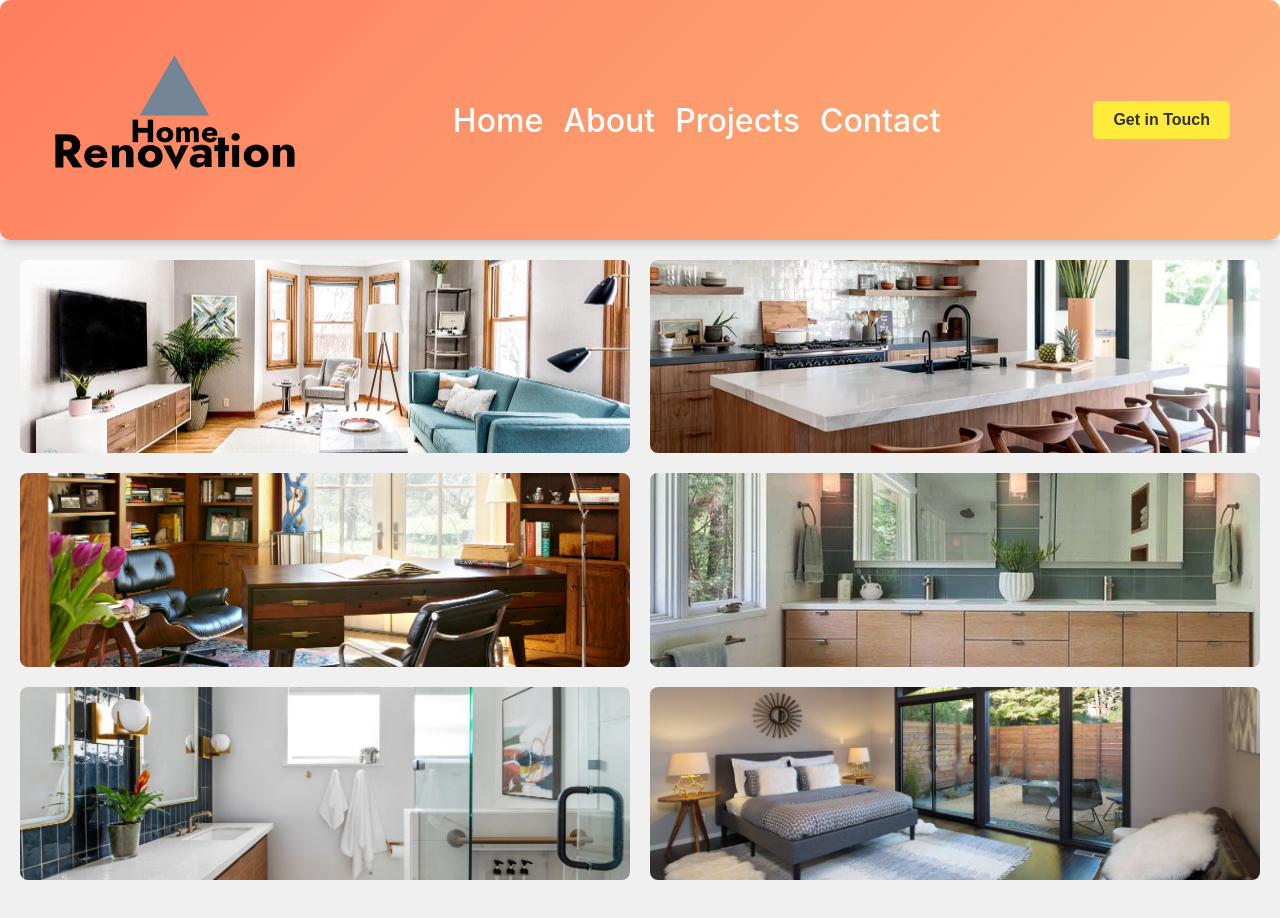
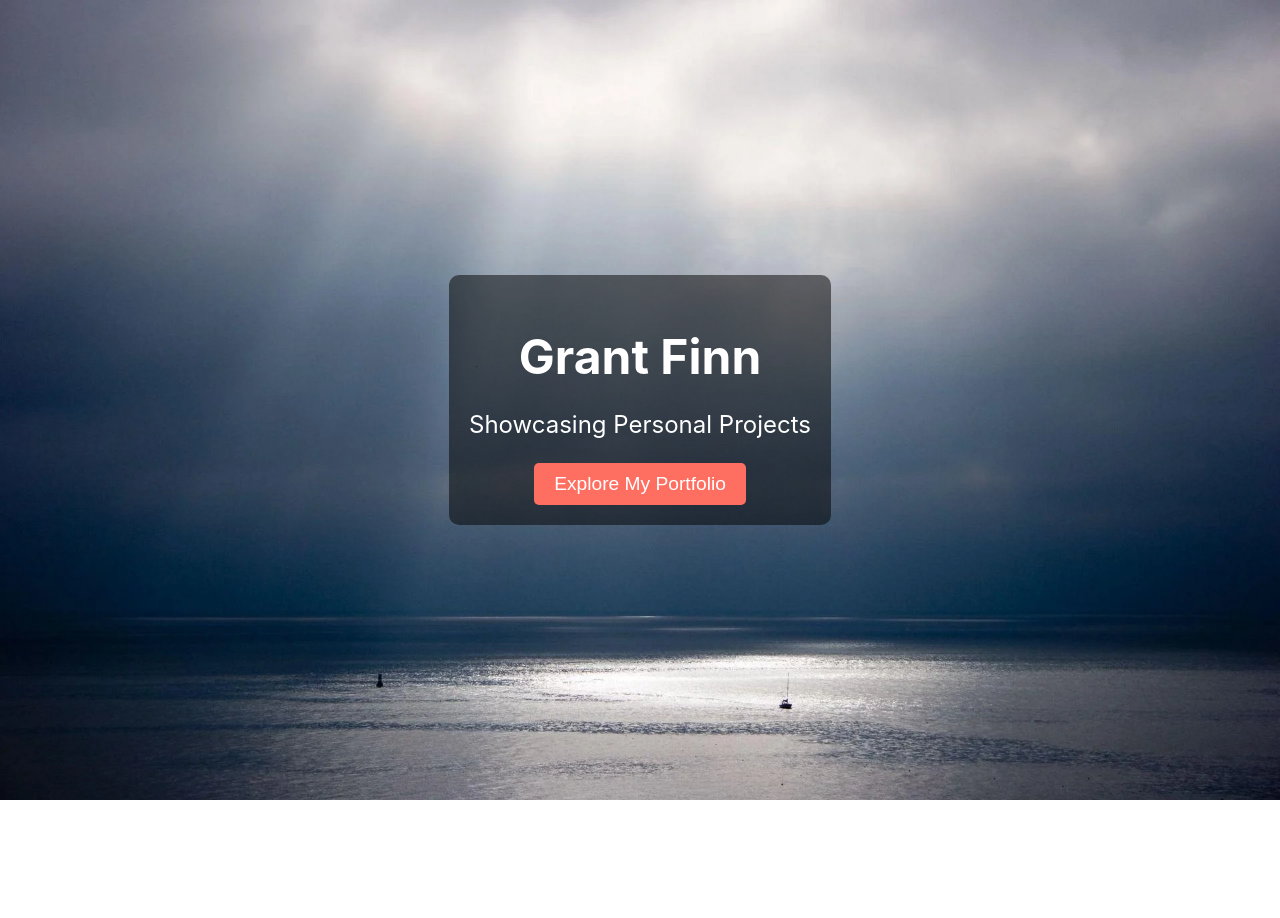
Before and after one commit to gffinn/remodel, a React (Create React App) app: page / in a window 1280 px wide. After the commit the page ends 800 px from the top, so only its background shows below. Built offline with nearby package versions, Linux system fonts and the light colour scheme.

Commit message:
Add a hero banner as a landing page

```diff
--- a/src/App.tsx
+++ b/src/App.tsx
@@ -12,13 +12,15 @@ import MasterBath from './pages/MasterBath';
 import MasterBedroom from './pages/MasterBedroom';
 import Office from './pages/Office';
 import { RecoilRoot } from 'recoil';
+import HeroBanner from './pages/HeroBanner';
 
 const App: React.FC = () => {
   return (
     <RecoilRoot>
     <Router>
       <Routes>
-        <Route path="/" element={<Home />} />
+        <Route path="/" element={<HeroBanner />} />
+        <Route path="/Home" element={<Home />} />
         <Route path="/about" element={<About />} />
         <Route path="/projects" element={<Projects />} />
         <Route path="/contact" element={<Contact />} />
--- /dev/null
+++ b/src/pages/HeroBanner.tsx
@@ -0,0 +1,23 @@
+import React from 'react';
+import styles from '../styles/HeroBanner.module.css';
+import heroBanner from '../images/6799.jpg'
+import { Link } from 'react-router-dom';
+
+const HeroBanner: React.FC = () => {
+
+
+
+    return (
+      <div className={styles.heroBanner} style={{ backgroundImage: `url(${heroBanner})` }}>
+        <div className={styles.overlay}>
+          <h1>Grant Finn</h1>
+          <p>Showcasing Personal Projects</p>
+          <Link to='/home'>
+          <button className={styles.ctaButton}>Explore My Portfolio</button>
+          </Link>
+        </div>
+      </div>
+    );
+  };
+
+  export default HeroBanner;
--- /dev/null
+++ b/src/styles/HeroBanner.module.css
@@ -0,0 +1,40 @@
+.heroBanner {
+  background-size: cover;
+  background-position: center;
+  height: 100vh;
+  display: flex;
+  align-items: center;
+  justify-content: center;
+  color: white;
+  text-align: center;
+}
+
+.overlay {
+  background: rgba(0, 0, 0, 0.5); /* Dark overlay to make text pop */
+  padding: 20px;
+  border-radius: 10px;
+}
+
+h1 {
+  font-size: 3em;
+  margin-bottom: 0.5em;
+}
+
+p {
+  font-size: 1.5em;
+  margin-bottom: 1em;
+}
+
+.ctaButton {
+  padding: 10px 20px;
+  font-size: 1.2em;
+  color: white;
+  background-color: #ff6f61; /* Or any color that suits your theme */
+  border: none;
+  border-radius: 5px;
+  cursor: pointer;
+}
+
+.ctaButton:hover {
+  background-color: #ff3f31;
+}
```
Also changed, not shown: src/images/6799.jpg (added), src/images/heroBannerBlack.jpg (added).
